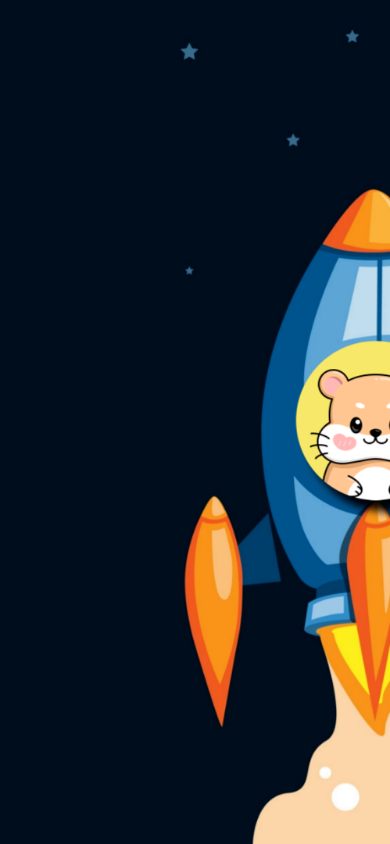
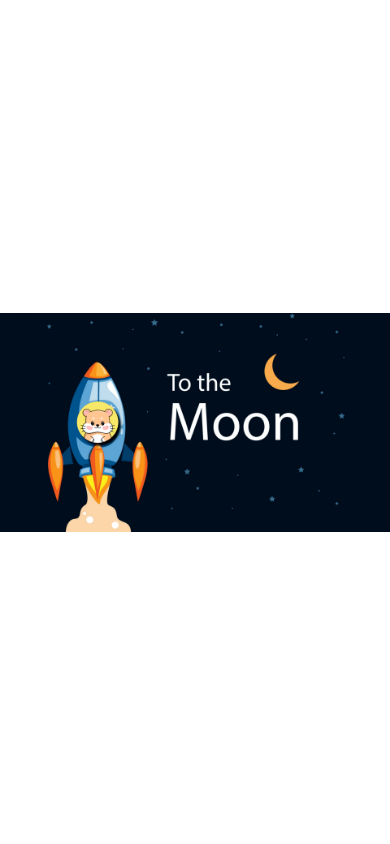
Before and after one commit to qwepio123098/hg, a plain HTML site: page index.html in a window 390 px wide. Drawn offline with Linux system fonts and the light colour scheme.

Commit message:
Update index.html

```diff
--- a/index.html
+++ b/index.html
@@ -13,6 +13,13 @@
       background-repeat: no-repeat;
       background-size: cover;
     }
+
+    @media (max-width: 767px) {
+      body {
+        background-size: contain;
+        background-position: center;
+      }
+    }
   </style>
 </head>
 <body>
```
